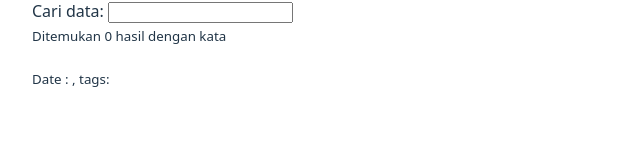
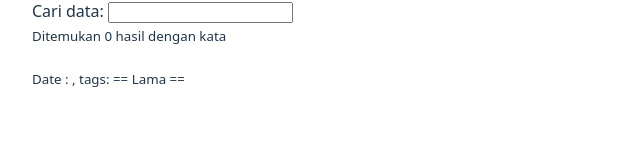
Before and after one commit to nrhdyt3012/react-fundamental, a React (Vite) app: page / in a window 1280 px wide. Shown: the part 158-300 px from the top of the page, without its empty margins (0-640 px from the left). Built offline with nearby package versions, Linux system fonts and the light colour scheme.

Commit message:
conditional rendering2

```diff
--- a/src/components/Article.jsx
+++ b/src/components/Article.jsx
@@ -1,10 +1,13 @@
+
 function Article (props) {
     const tags = props.tags || [];
 
     return (
         <>
             <h3>{props.title}</h3>
-            <small>Date : {props.date}, tags: {tags.join(", ")}</small>
+            <small>Date : {props.date}, tags: {tags.join(", ")}
+                {props.isNew ? "== Baru ==" : "== Lama =="}
+            </small>
         </>
     );
 }
```
